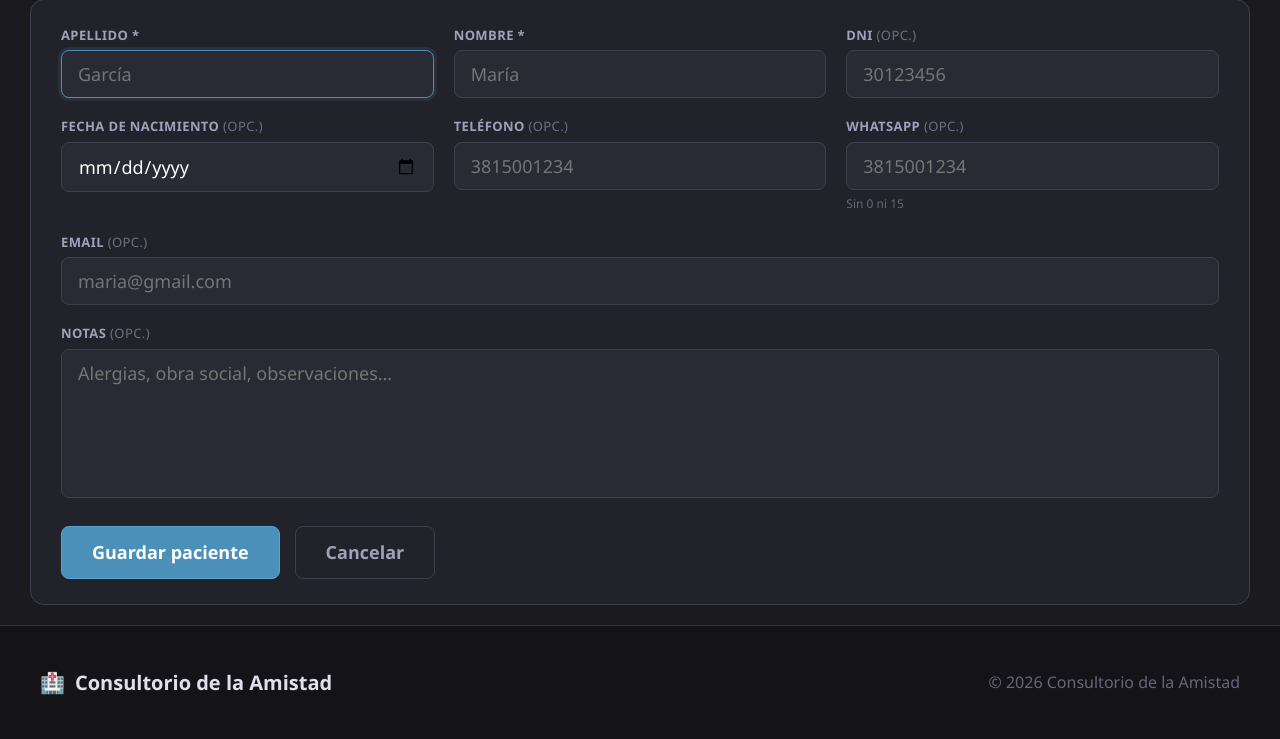
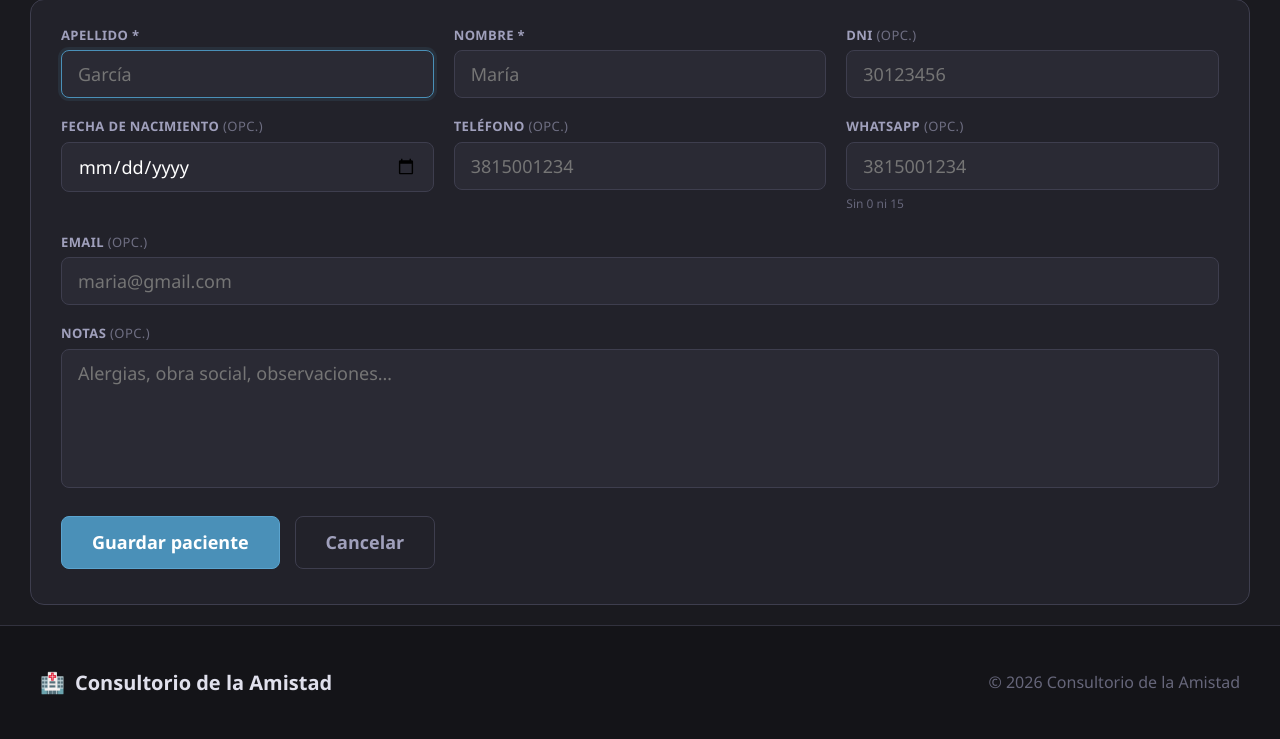
Before and after one commit to thendishere/consultorio, a Python web app: template app/templates/pacientes/form.html in a window 1280 px wide. Shown: the part 175-914 px from the top of the page. Run offline with Jinja, Linux system fonts and the light colour scheme; the template is opened without the code that fills it, so the values that code supplies are empty.

Commit message:
Fix: padding inferior en pac-card para separar botones del borde
Co-Authored-By: Claude Sonnet 4.6 <noreply@anthropic.com>

```diff
--- a/app/templates/pacientes/form.html
+++ b/app/templates/pacientes/form.html
@@ -22,7 +22,7 @@
     background: var(--bg-card);
     border: 1px solid var(--border-light);
     border-radius: var(--radius-lg);
-    padding: 1.25rem 1.5rem;
+    padding: 1.25rem 1.5rem 1.5rem;
     flex: 1;
     min-height: 0;
     display: flex;
@@ -53,7 +53,7 @@
 .pac-fg textarea:focus { border-color: var(--accent-dim); box-shadow: 0 0 0 3px rgba(91,164,207,.1); }
 .pac-fg textarea { resize: none; }
 .pac-fg small { font-size: 12px; color: var(--text-dim); }
-.pac-actions { display: flex; gap: .75rem; flex-shrink: 0; padding-top: .5rem; }
+.pac-actions { display: flex; gap: .75rem; flex-shrink: 0; padding-top: .5rem; padding-bottom: .25rem; }
 .pac-actions .btn { padding: .65rem 1.5rem; font-size: var(--font-sm); }
 
 @media (max-width: 1024px) {
```
